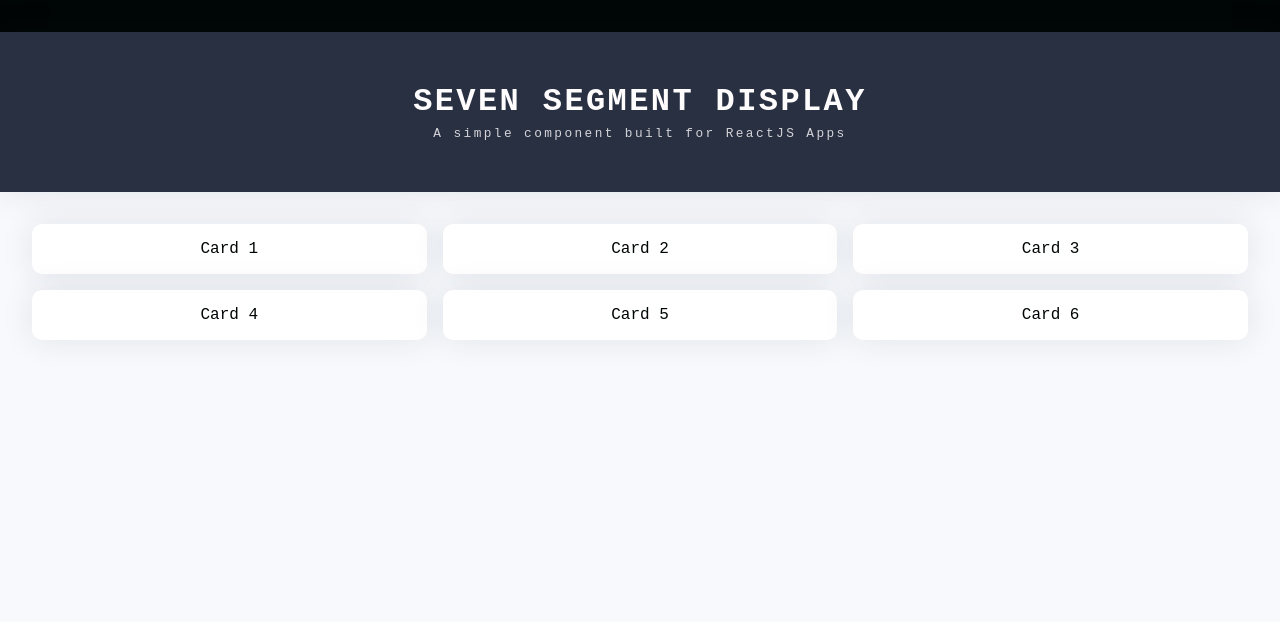
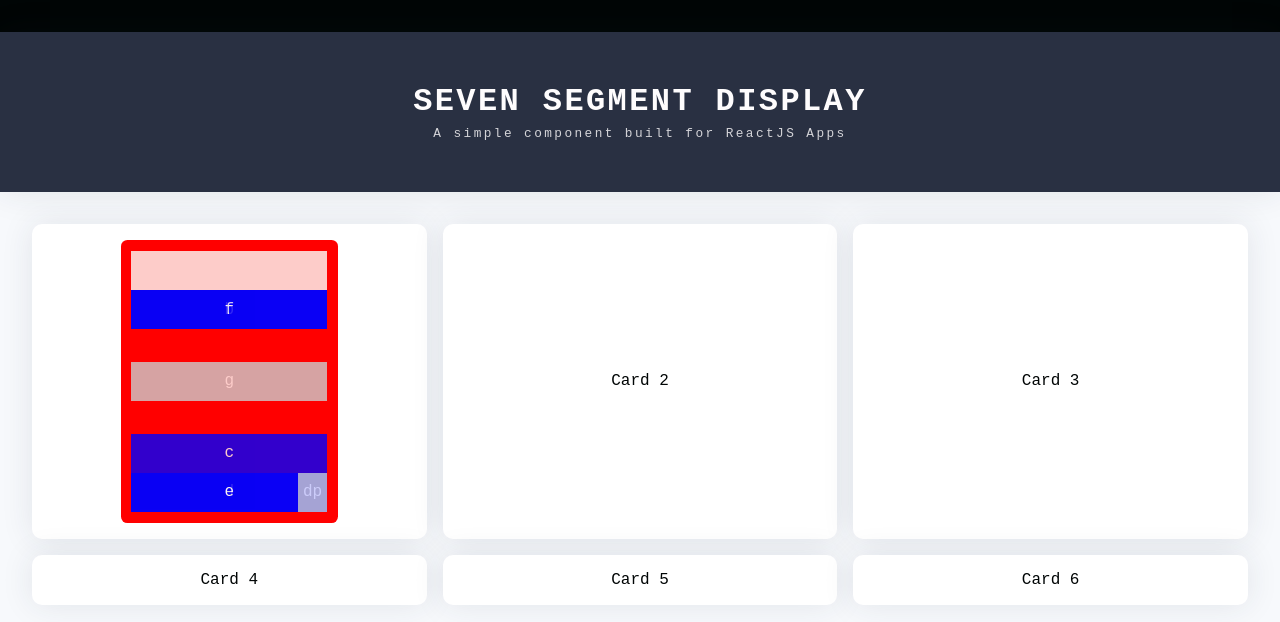
Before and after one commit to matheuslino/seven-segment-display, a React (Create React App) app: page / in a window 1280 px wide. Shown: the top 622 px of the page. Built offline with nearby package versions, Linux system fonts and the light colour scheme.

Commit message:
[wip] wireframe segments

```diff
--- a/src/components/Display.jsx
+++ b/src/components/Display.jsx
@@ -1,5 +1,16 @@
+import styles from './style.module.css'
+
 const Display = () => {
-  const render = <div>Display</div>
+  const segments = ['a', 'b', 'c', 'd', 'e', 'f', 'g', 'dp']
+  const getSegments = segments.map((e) => (
+    <div className={styles[`segment-${e}`]}>{e}</div>
+  ))
+
+  const render = (
+    <div className={styles.box}>
+      <div className={styles.container}>{getSegments}</div>
+    </div>
+  )
   return render
 }
 
--- a/src/components/style.module.css
+++ b/src/components/style.module.css
@@ -0,0 +1,67 @@
+.box {
+  --seg-height: 15%;
+  --seg-margin: 5%;
+  --white: #fdfffc;
+  --gray: #6a708a;
+
+  padding: 3%;
+  min-width: 60%;
+  background-color: var(--gray);
+  border-radius: 0.4rem;
+  background-color: red;
+}
+
+.container {
+  position: relative;
+  aspect-ratio: 3/4;
+}
+.container > * {
+  display: flex;
+  align-items: center;
+  justify-content: center;
+  position: absolute;
+  width: 100%;
+  height: var(--seg-height);
+  color: var(--white);
+  background-color: var(--white);
+  opacity: 0.8;
+}
+
+.segment-a {
+  top: 0;
+}
+.segment-b {
+  top: var(--seg-height);
+  right: 0;
+  transform: (rotate(90deg));
+  background-color: blue;
+}
+.segment-c {
+  right: 0;
+  bottom: var(--seg-height);
+  background-color: blue;
+}
+.segment-d {
+  bottom: 0;
+  background-color: blue;
+}
+.segment-e {
+  bottom: 0;
+  left: 0;
+  background-color: blue;
+}
+.segment-f {
+  top: var(--seg-height);
+  left: 0;
+  background-color: blue;
+}
+.segment-g {
+  top: calc(50% - (var(--seg-height) / 2));
+  background-color: #ccc;
+}
+.segment-dp {
+  width: var(--seg-height);
+  right: 0;
+  bottom: 0;
+  background-color: #ccc;
+}
--- a/src/pages/Example.jsx
+++ b/src/pages/Example.jsx
@@ -10,7 +10,9 @@ const Example = () => {
         <span>A simple component built for ReactJS Apps</span>
       </header>
       <section className={styles.container}>
-        <div className={styles.card}>Card 1</div>
+        <div className={styles.card}>
+          <Display />
+        </div>
         <div className={styles.card}>Card 2</div>
         <div className={styles.card}>Card 3</div>
         <div className={styles.card}>Card 4</div>
```
